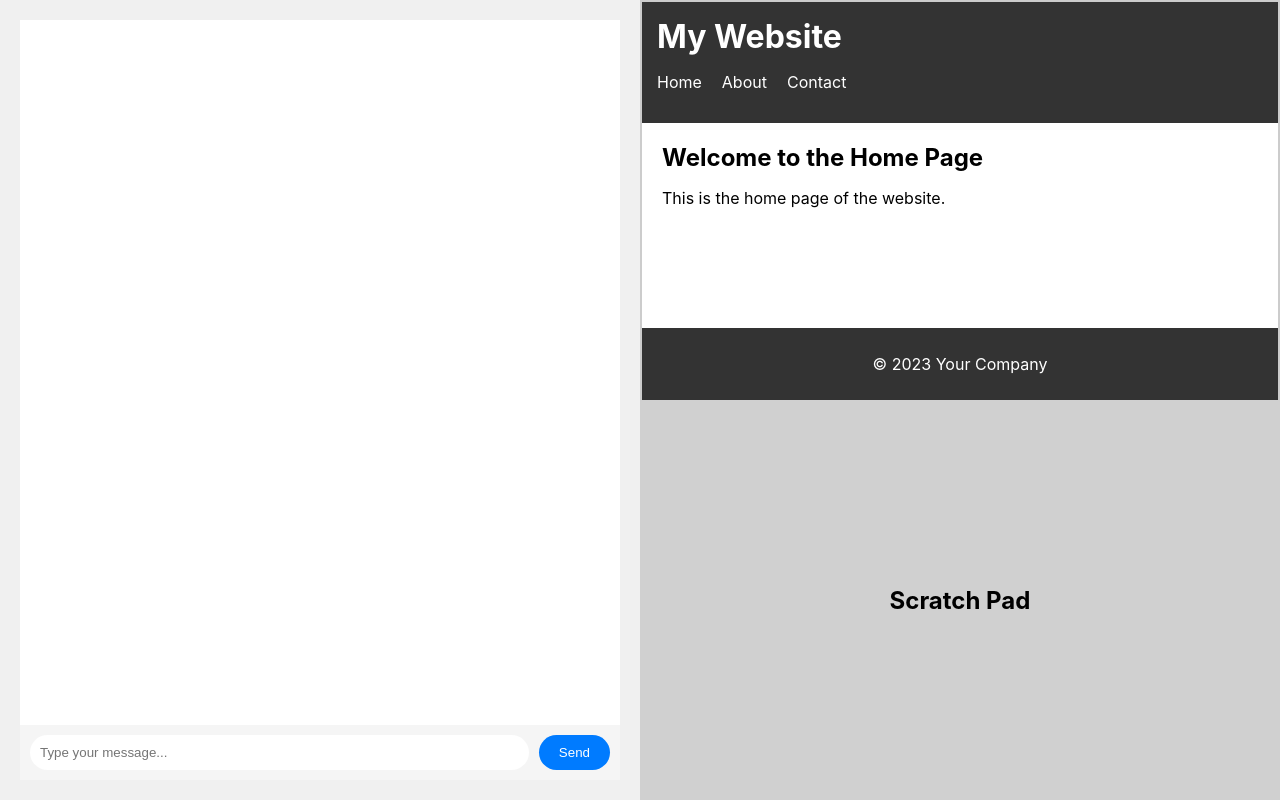
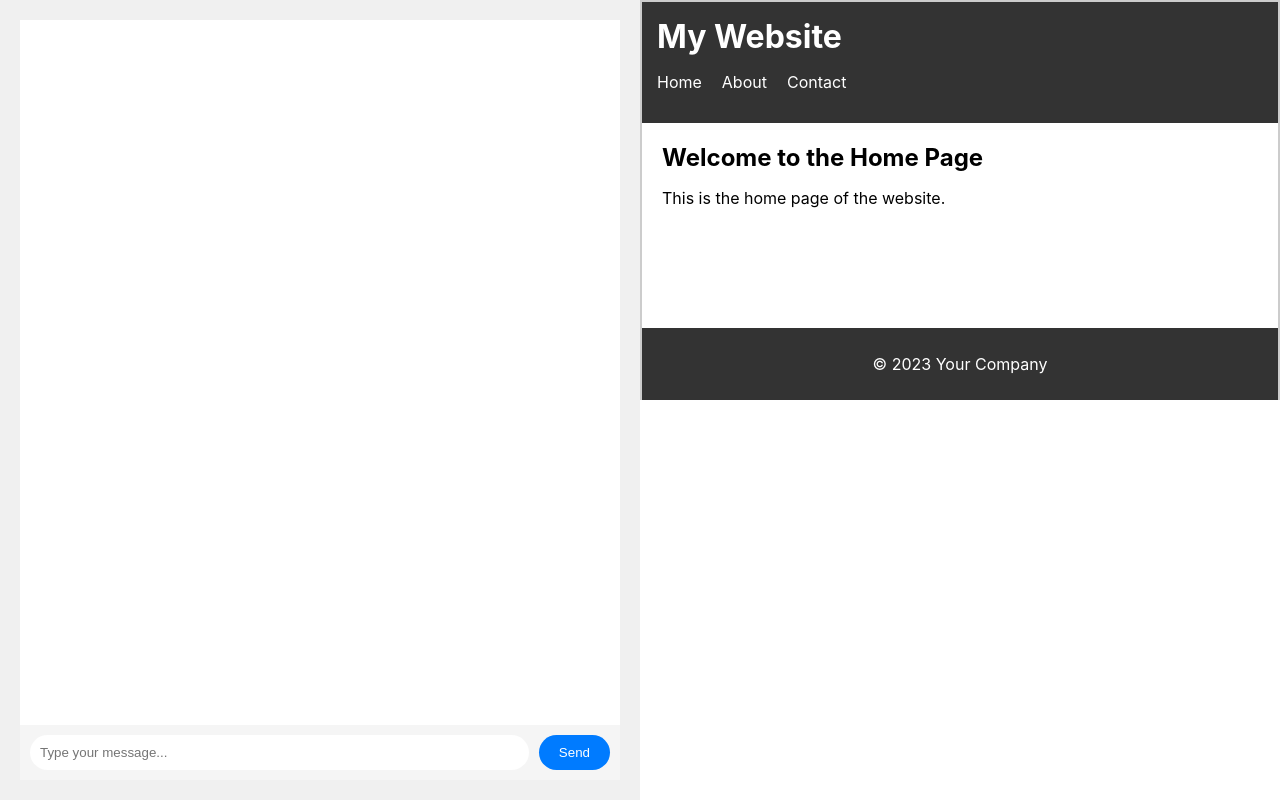
Before and after one commit to susannahsu/human-llm-colab-deploy, a React (Create React App) app: page / in a window 1280 px wide. Built offline with nearby package versions, Linux system fonts and the light colour scheme.

Commit message:
Delete scratchpad section; clean up code

```diff
--- a/src/App.js
+++ b/src/App.js
@@ -4,55 +4,6 @@ import WebsitePreview from './WebsitePreview';
 import './App.css';
 
 function App() {
-  // const [htmlString, setHtmlString] = useState(`
-  //   <div class="website-preview">
-  //     <header class="header">
-  //       <h1>My Website</h1>
-  //       <nav class="nav">
-  //         <ul>
-  //           <li>
-  //             <button onClick={() => setCurrentPage('home')} class={currentPage === 'home' ? 'active' : ''}>
-  //               Home
-  //             </button>
-  //           </li>
-  //           <li>
-  //             <button onClick={() => setCurrentPage('about')} class={currentPage === 'about' ? 'active' : ''}>
-  //               About
-  //             </button>
-  //           </li>
-  //           <li>
-  //             <button onClick={() => setCurrentPage('contact')} class={currentPage === 'contact' ? 'active' : ''}>
-  //               Contact
-  //             </button>
-  //           </li>
-  //         </ul>
-  //       </nav>
-  //     </header>
-  //     <main class="main-content">
-  //       {currentPage === 'home' && (
-  //         <div>
-  //           <h2>Welcome to the Home Page</h2>
-  //           <p>This is the home page of the website.</p>
-  //         </div>
-  //       )}
-  //       {currentPage === 'about' && (
-  //         <div>
-  //           <h2>About Us</h2>
-  //           <p>This is the about page of the website.</p>
-  //         </div>
-  //       )}
-  //       {currentPage === 'contact' && (
-  //         <div>
-  //           <h2>Contact Us</h2>
-  //           <p>This is the contact page of the website.</p>
-  //         </div>
-  //       )}
-  //     </main>
-  //     <footer class="footer">
-  //       <p>&copy; 2023 Your Company</p>
-  //     </footer>
-  //   </div>
-  // `);
   const [htmlString, setHtmlString] = useState(`
     <div class="website-preview">
     <head>
@@ -159,11 +110,6 @@ function App() {
         <div className="website-preview-section">
           <WebsitePreview htmlString={htmlString} />
         </div>
-
-        {/* Scratch Pad */}
-        <div className="scratch-pad-section">
-          <h2>Scratch Pad</h2>
-        </div>
       </div>
     </div>
   );
```
